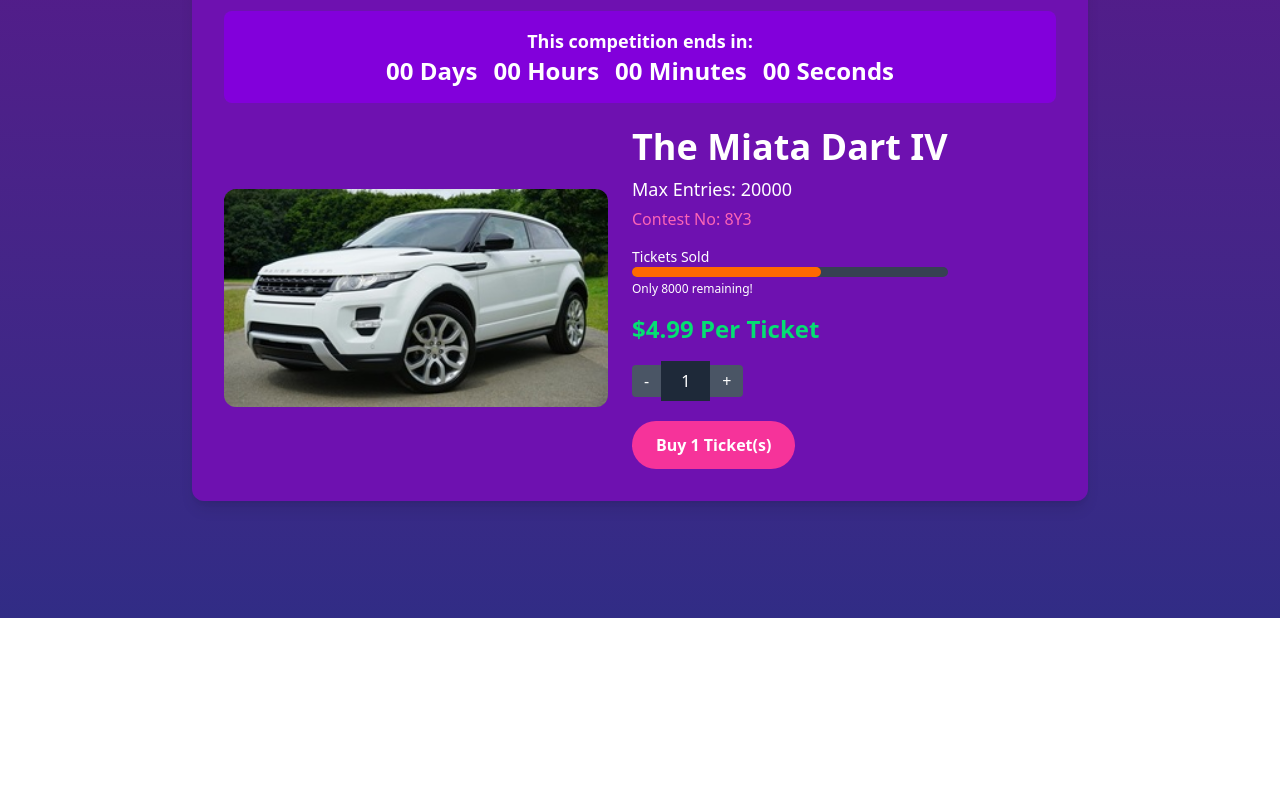
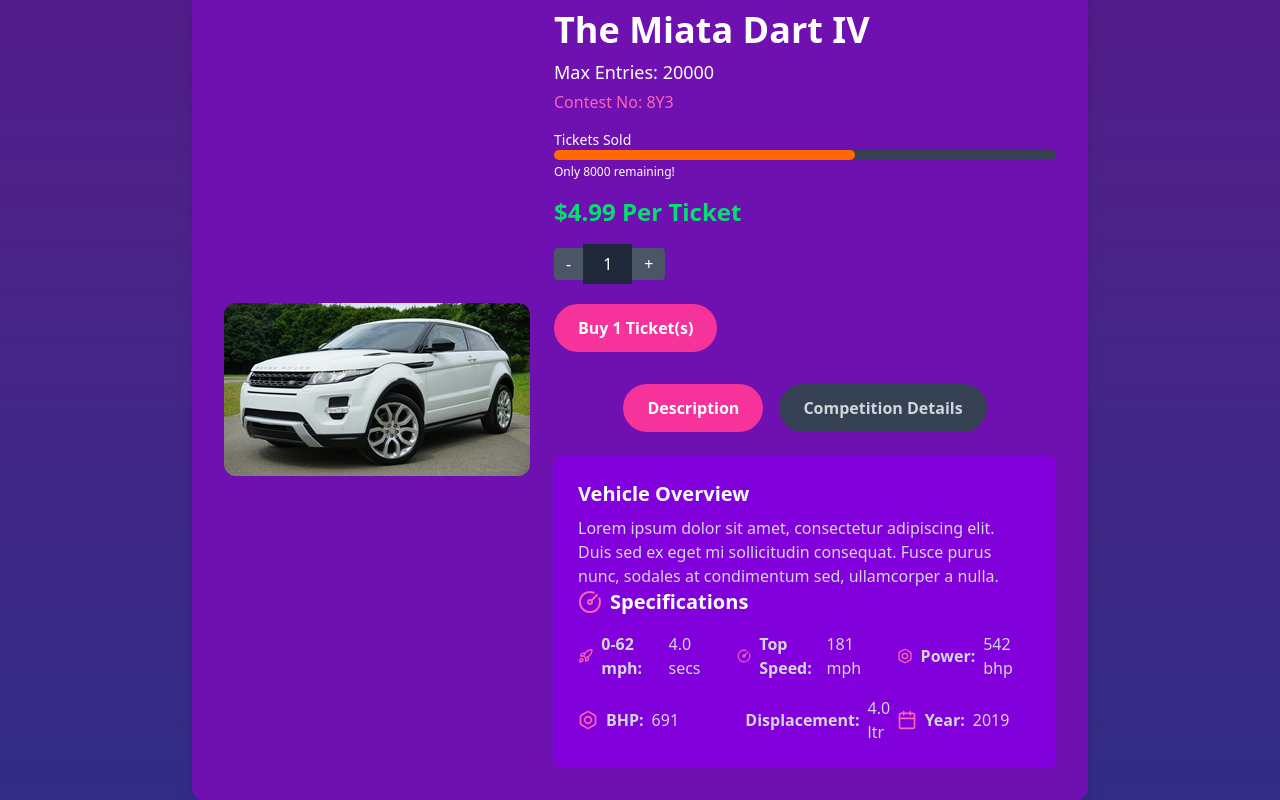
Before and after one commit to ajunglalemtur/lotteryApp, a React (Vite) app: page /contest/8Y3 in a window 1280 px wide. Shown: the part 570-1370 px from the top of the page. Before the commit the page ends 1188 px from the top, so only its background shows below. Built offline with nearby package versions, Linux system fonts and the light colour scheme.

Commit message:
adding more dynamic features on the contact details page

```diff
--- a/package.json
+++ b/package.json
@@ -11,6 +11,7 @@
   },
   "dependencies": {
     "@tailwindcss/vite": "^4.0.13",
+    "lucide-react": "^0.483.0",
     "react": "^19.0.0",
     "react-dom": "^19.0.0",
     "react-router-dom": "^7.3.0",
--- a/src/Pages/ContestDetail.tsx
+++ b/src/Pages/ContestDetail.tsx
@@ -1,5 +1,7 @@
 import { useParams, Link } from "react-router-dom";
 import { useState, useEffect } from "react";
+import { GaugeCircle, Rocket, Bolt, Factory, Calendar } from "lucide-react";
+
 
 const contestDetails = {
   B2T: { name: "The Breeze Zodiac IX", price: "$4.99", image: "/images/car1.jpg", maxEntries: 29994, soldTickets: 17949 },
@@ -15,6 +17,7 @@ const ContestDetail = () => {
   const contest = contestDetails[id as keyof typeof contestDetails];
   const [quantity, setQuantity] = useState(1);
   const [timeLeft, setTimeLeft] = useState({ days: 0, hours: 0, minutes: 0, seconds: 0 });
+  const [activeTab, setActiveTab] = useState("description");
 
   useEffect(() => {
     const countdown = setInterval(() => {
@@ -92,6 +95,89 @@ const ContestDetail = () => {
             <button className="mt-5 px-6 py-3 bg-pink-500 text-white font-bold rounded-full hover:bg-pink-600">
               Buy {quantity} Ticket(s)
             </button>
+
+            {/* Tabs Section */}
+            <div className="mt-8">
+              <div className="flex justify-center space-x-4">
+                <button
+                  onClick={() => setActiveTab("description")}
+                  className={`px-6 py-3 font-bold rounded-full ${
+                    activeTab === "description" ? "bg-pink-500 text-white" : "bg-gray-700 text-gray-300"
+                  }`}
+                >
+                  Description
+                </button>
+                <button
+                  onClick={() => setActiveTab("competition")}
+                  className={`px-6 py-3 font-bold rounded-full ${
+                    activeTab === "competition" ? "bg-purple-500 text-white" : "bg-gray-700 text-gray-300"
+                  }`}
+                >
+                  Competition Details
+                </button>
+              </div>
+
+              {/* Content Section */}
+              <div className="mt-6 p-6 bg-purple-700 rounded-lg">
+                {activeTab === "description" && (
+                  <div>
+                    <h3 className="text-xl font-bold mb-2">Vehicle Overview</h3>
+                    <p className="text-gray-300">
+                      Lorem ipsum dolor sit amet, consectetur adipiscing elit. Duis sed ex eget mi sollicitudin
+                      consequat. Fusce purus nunc, sodales at condimentum sed, ullamcorper a nulla.
+                    </p>
+                    <h3 className="text-xl font-bold mb-4 flex items-center">
+  <GaugeCircle className="w-6 h-6 mr-2 text-pink-400" /> Specifications
+</h3>
+<div className="grid grid-cols-3 gap-x-6 gap-y-4 text-gray-300">
+  <div className="flex items-center space-x-2">
+    <Rocket className="w-5 h-5 text-pink-400" />
+    <strong>0-62 mph:</strong>
+    <span>4.0 secs</span>
+  </div>
+  <div className="flex items-center space-x-2">
+    <GaugeCircle className="w-5 h-5 text-pink-400" />
+    <strong>Top Speed:</strong>
+    <span>181 mph</span>
+  </div>
+  <div className="flex items-center space-x-2">
+    <Bolt className="w-5 h-5 text-pink-400" />
+    <strong>Power:</strong>
+    <span>542 bhp</span>
+  </div>
+  <div className="flex items-center space-x-2">
+    <Bolt className="w-5 h-5 text-pink-400" />
+    <strong>BHP:</strong>
+    <span>691</span>
+  </div>
+  <div className="flex items-center space-x-2">
+    <Factory className="w-5 h-5 text-pink-400" />
+    <strong>Displacement:</strong>
+    <span>4.0 ltr</span>
+  </div>
+  <div className="flex items-center space-x-2">
+    <Calendar className="w-5 h-5 text-pink-400" />
+    <strong>Year:</strong>
+    <span>2019</span>
+  </div>
+</div>
+
+
+
+                  </div>
+                )}
+                {activeTab === "competition" && (
+                  <div>
+                    <h3 className="text-xl font-bold mb-2">Competition Details</h3>
+                    <p className="text-gray-300">
+                      Lorem ipsum dolor sit amet, consectetur adipiscing elit. Duis sed ex eget mi sollicitudin
+                      consequat. Fusce purus nunc, sodales at condimentum sed, ullamcorper a nulla.
+                    </p>
+                     </div>
+                )}
+              </div>
+            </div>
+
           </div>
         </div>
       </div>
```
Also changed, not shown: 1 other file (tests, documents, lock files or other folders).
